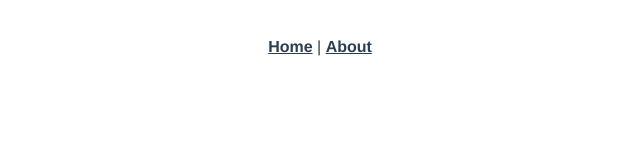
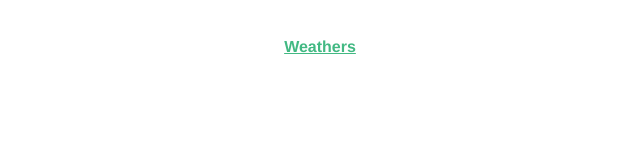
Before and after one commit to IosebKoplatadze/weather-app-vue, a Vue app: page /weathers in a window 1280 px wide. Shown: the top 160 px of the page, without its empty margins (320-960 px from the left). Built offline with nearby package versions, Linux system fonts and the light colour scheme.

Commit message:
empty views

```diff
--- a/src/App.vue
+++ b/src/App.vue
@@ -1,8 +1,7 @@
 <template>
   <div id="app">
     <div id="nav">
-      <router-link to="/">Home</router-link> |
-      <router-link to="/about">About</router-link>
+      <router-link to="/weathers">Weathers</router-link>
     </div>
     <router-view />
   </div>
@@ -10,7 +9,7 @@
 
 <style lang="scss">
 #app {
-  font-family: "Avenir", Helvetica, Arial, sans-serif;
+  font-family: 'Avenir', Helvetica, Arial, sans-serif;
   -webkit-font-smoothing: antialiased;
   -moz-osx-font-smoothing: grayscale;
   text-align: center;
--- a/src/main.js
+++ b/src/main.js
@@ -1,12 +1,12 @@
-import Vue from "vue";
-import App from "./App.vue";
-import router from "./router";
-import store from "./store";
+import Vue from 'vue';
+import App from './App.vue';
+import router from './router';
+import store from './store/store';
 
 Vue.config.productionTip = false;
 
 new Vue({
   router,
   store,
-  render: h => h(App)
-}).$mount("#app");
+  render: h => h(App),
+}).$mount('#app');
--- a/src/router.js
+++ b/src/router.js
@@ -1,26 +1,35 @@
-import Vue from "vue";
-import Router from "vue-router";
-import Home from "./views/Home.vue";
+import Vue from 'vue';
+import Router from 'vue-router';
 
 Vue.use(Router);
 
 export default new Router({
-  mode: "history",
+  mode: 'history',
   base: process.env.BASE_URL,
   routes: [
     {
-      path: "/",
-      name: "home",
-      component: Home
+      path: '/',
+      redirect: '/weathers',
     },
     {
-      path: "/about",
-      name: "about",
-      // route level code-splitting
-      // this generates a separate chunk (about.[hash].js) for this route
-      // which is lazy-loaded when the route is visited.
+      path: '/weathers',
+      name: 'weathers-list',
       component: () =>
-        import(/* webpackChunkName: "about" */ "./views/About.vue")
-    }
-  ]
+        import(
+          /* webpackChunkName: "bundle.weathers" */ './views/weathers.vue'
+        ),
+    },
+    {
+      path: '/weathers/:city',
+      name: 'weather-detail',
+      component: () =>
+        import(
+          /* webpackChunkName: "bundle.weathers" */ './views/weather-detail.vue'
+        ),
+    },
+    {
+      path: '*',
+      redirect: '/weathers',
+    },
+  ],
 });
--- a/src/store/actions.js
+++ b/src/store/actions.js
@@ -1 +1 @@
-export const actions = {};
+export default {};
--- a/src/store/getters.js
+++ b/src/store/getters.js
@@ -1 +1 @@
-export const getters = {};
+export default {};
--- a/src/store/mutations.js
+++ b/src/store/mutations.js
@@ -1 +1 @@
-export const mutations = {};
+export default {};
--- a/src/views/About.vue
+++ /dev/null
@@ -1,5 +0,0 @@
-<template>
-  <div class="about">
-    <h1>This is an about page</h1>
-  </div>
-</template>
--- /dev/null
+++ b/src/views/weather-detail.vue
@@ -0,0 +1,10 @@
+<template>
+  <div></div>
+</template>
+
+<script>
+export default {};
+</script>
+
+<style lang="scss" scoped>
+</style>
--- /dev/null
+++ b/src/views/weathers.vue
@@ -0,0 +1,10 @@
+<template>
+  <div></div>
+</template>
+
+<script>
+export default {};
+</script>
+
+<style lang="scss" scoped>
+</style>
```
Also changed, not shown: 2 other files (tests, documents, lock files or other folders).
